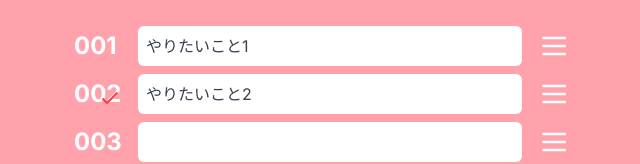
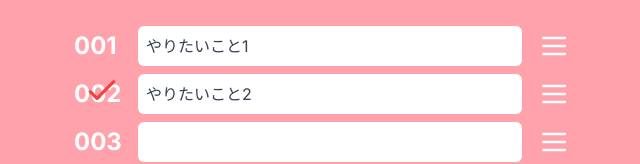
Before and after one commit to aiandrox/yaritaikoto100, a Next.js app: page / in a window 1280 px wide. Shown: the part 130-294 px from the top of the page, without its empty margins (318-958 px from the left). Built offline with nearby package versions, Linux system fonts and the light colour scheme.

Commit message:
Row componentに分けた

```diff
--- /dev/null
+++ b/src/app/components/row.tsx
@@ -0,0 +1,57 @@
+type Item = {
+  value: string;
+  isDone: boolean;
+};
+
+export default function Row({ number, item }: { number: number; item: Item }) {
+  return (
+    <div key={number} className="flex items-center justify-center mt-2">
+      <div className="relative w-12 text-2xl font-bold text-white">
+        {number.toString().padStart(3, "0")}
+        {item.isDone && (
+          <div className="absolute bottom-0 right-0">
+            <svg
+              xmlns="http://www.w3.org/2000/svg"
+              className="h-10 w-10 text-red-500"
+              fill="none"
+              viewBox="0 0 24 24"
+              stroke="currentColor"
+            >
+              <path
+                strokeLinecap="round"
+                strokeLinejoin="round"
+                strokeWidth={2}
+                d="M5 13l4 4L19 7"
+              />
+            </svg>
+          </div>
+        )}
+      </div>
+      <div className="ml-4 text-l">
+        <input
+          type="text"
+          className="w-96 p-2 text-gray-700 rounded-md focus:outline-none"
+          maxLength={22}
+          defaultValue={item.value}
+        />
+      </div>
+      <div className="ml-4">
+        {/* ハンバーガーSVG */}
+        <svg
+          className="w-8 h-8 text-white"
+          fill="none"
+          stroke="currentColor"
+          viewBox="0 0 24 24"
+          xmlns="http://www.w3.org/2000/svg"
+        >
+          <path
+            strokeLinecap="round"
+            strokeLinejoin="round"
+            strokeWidth="2"
+            d="M4 6h16M4 12h16M4 18h16"
+          ></path>
+        </svg>
+      </div>
+    </div>
+  );
+}
--- a/src/app/page.tsx
+++ b/src/app/page.tsx
@@ -1,4 +1,5 @@
-export default function Home() {
+import Row from "./components/row";
+
 const items = [
   {
     value: "やりたいこと1",
@@ -82,6 +83,7 @@ export default function Home() {
   },
 ];
 
+export default function Home() {
   return (
     <main
       className="flex min-h-screen flex-col items-center p-24"
@@ -90,53 +92,7 @@ export default function Home() {
       <h1 className="text-3xl font-bold text-white mb-4">やりたいことリスト</h1>
       <div className="flex flex-col items-center justify-center">
         {items.map((item, i) => (
-          <div key={i} className="flex items-center justify-center mt-2">
-            <div className="relative w-12 text-2xl font-bold text-white">
-              {(i + 1).toString().padStart(3, "0")}
-              {item.isDone && (
-                <div className="absolute bottom-0 right-0">
-                  <svg
-                    xmlns="http://www.w3.org/2000/svg"
-                    className="h-6 w-6 text-red-500"
-                    fill="none"
-                    viewBox="0 0 24 24"
-                    stroke="currentColor"
-                  >
-                    <path
-                      strokeLinecap="round"
-                      strokeLinejoin="round"
-                      strokeWidth={2}
-                      d="M5 13l4 4L19 7"
-                    />
-                  </svg>
-                </div>
-              )}
-            </div>
-            <div className="ml-4 text-l">
-              <input
-                type="text"
-                className="w-96 p-2 text-gray-700 rounded-md focus:outline-none"
-                value={item.value}
-              />
-            </div>
-            <div className="ml-4">
-              {/* ハンバーガーSVG */}
-              <svg
-                className="w-8 h-8 text-white"
-                fill="none"
-                stroke="currentColor"
-                viewBox="0 0 24 24"
-                xmlns="http://www.w3.org/2000/svg"
-              >
-                <path
-                  strokeLinecap="round"
-                  strokeLinejoin="round"
-                  strokeWidth="2"
-                  d="M4 6h16M4 12h16M4 18h16"
-                ></path>
-              </svg>
-            </div>
-          </div>
+          <Row key={i} number={i + 1} item={item} />
         ))}
       </div>
     </main>
```
Lines whose indentation alone changed are shown as unchanged.
